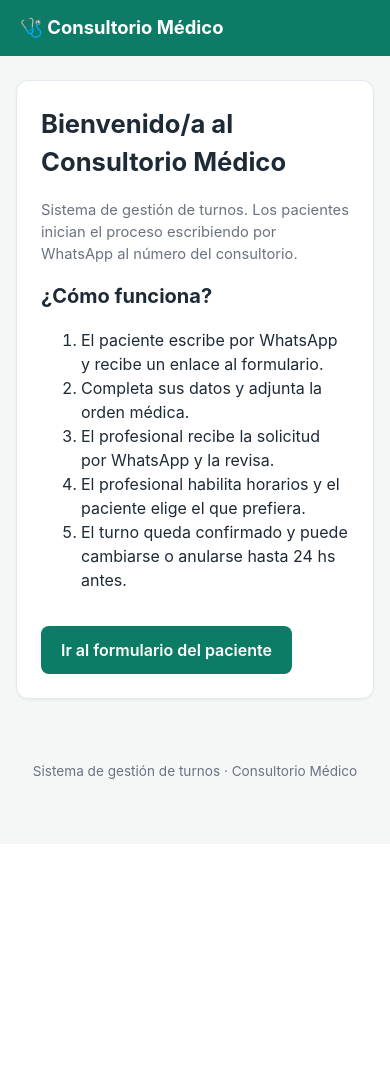
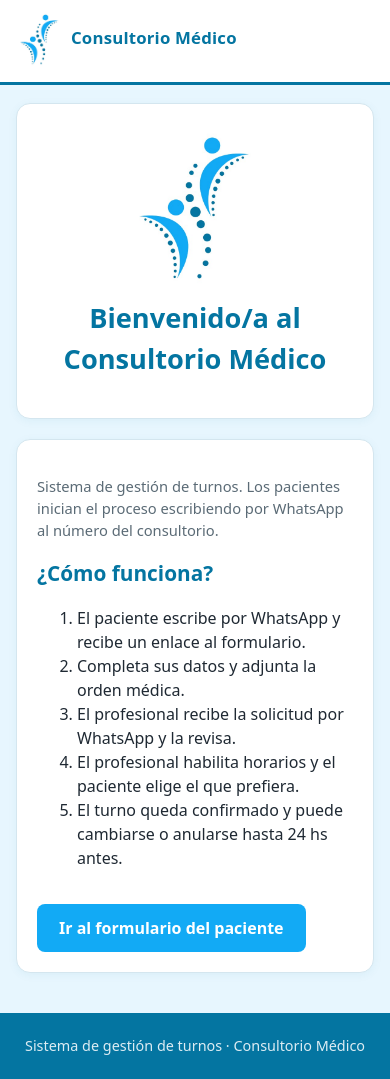
Before and after one commit to naira2800/consultorio, a Node server app: page / in a window 390 px wide. Before the commit the page ends 779 px from the top, so only its background shows below. Run offline with Node 20, Linux system fonts and the light colour scheme.

Commit message:
Aplicar identidad de marca (logo + paleta) a las paginas
- Agrega el logo del consultorio en el header y como imagen destacada en el inicio.
- Reescribe el CSS con la paleta de marca: titulos en azul oscuro (#0475A1),
  botones/acentos en celeste (#12AAF5), footer azul y fondos con tinte suave.
- Header sobre fondo blanco, layout responsive (contenedor 1100px, breakpoint 768px).

Co-Authored-By: Claude Opus 4.8 <noreply@anthropic.com>
Claude-Session: https://claude.ai/code/session_01Bj4D8Y2WuvGCEt5MDUc5H3

```diff
--- a/public/css/style.css
+++ b/public/css/style.css
@@ -1,11 +1,14 @@
 :root {
-  --primary: #0d7c66;
-  --primary-dark: #0a5f4e;
-  --bg: #f4f7f6;
-  --card: #ffffff;
-  --text: #1f2a37;
-  --muted: #6b7280;
-  --border: #e2e8f0;
+  /* Paleta de marca (extraida del logo) */
+  --brand-dark: #0475A1;   /* titulos, nav, footer, links, bordes */
+  --brand-light: #12AAF5;  /* botones, acentos, iconos, hover */
+  --bg-tint-dark: #EAF4F8; /* tinte muy claro para fondos de seccion */
+  --bg-tint-light: #E7F6FE;/* tinte muy claro para fondos de seccion */
+  --text: #1F2933;         /* texto de cuerpo */
+  --surface: #FFFFFF;      /* tarjetas y superficie principal */
+
+  --border: #d4e6ef;
+  --muted: #5b6b76;
   --danger: #c0392b;
   --warning: #b7791f;
 }
@@ -14,42 +17,60 @@
 
 body {
   margin: 0;
-  font-family: -apple-system, BlinkMacSystemFont, "Segoe UI", Roboto, Arial, sans-serif;
-  background: var(--bg);
+  font-family: system-ui, -apple-system, "Segoe UI", Roboto, sans-serif;
+  background: var(--bg-tint-light);
   color: var(--text);
   line-height: 1.5;
 }
 
+/* ---- Barra superior ---- */
 .topbar {
-  background: var(--primary);
-  padding: 14px 20px;
+  background: var(--surface);
+  border-bottom: 3px solid var(--brand-dark);
+  padding: 10px 20px;
 }
 .brand {
-  color: #fff;
-  font-size: 1.15rem;
+  display: inline-flex;
+  align-items: center;
+  gap: 12px;
+  text-decoration: none;
+}
+.brand-logo {
+  height: 56px;
+  width: auto;
+  display: block;
+}
+.brand-name {
+  color: var(--brand-dark);
+  font-size: 1.2rem;
   font-weight: 700;
-  text-decoration: none;
+  letter-spacing: 0.2px;
 }
 
 .container {
-  max-width: 720px;
-  margin: 24px auto;
+  max-width: 1100px;
+  margin: 28px auto;
   padding: 0 16px;
 }
 
+/* ---- Tarjetas ---- */
 .card {
-  background: var(--card);
+  background: var(--surface);
   border: 1px solid var(--border);
-  border-radius: 12px;
-  padding: 24px;
+  border-radius: 14px;
+  padding: 26px;
   margin-bottom: 20px;
-  box-shadow: 0 1px 3px rgba(0, 0, 0, 0.05);
+  box-shadow: 0 2px 10px rgba(4, 117, 161, 0.06);
 }
 
-h1 { font-size: 1.6rem; margin-top: 0; }
-h2 { font-size: 1.25rem; }
+/* ---- Titulos: siempre el azul oscuro ---- */
+h1, h2, h3, h4, h5, h6 { color: var(--brand-dark); }
+h1 { font-size: 1.7rem; margin-top: 0; }
+h2 { font-size: 1.3rem; }
 
-label { display: block; font-weight: 600; margin: 14px 0 6px; }
+a { color: var(--brand-dark); }
+
+label { display: block; font-weight: 600; margin: 14px 0 6px; color: var(--text); }
 
 input[type="text"],
 input[type="email"],
@@ -63,41 +84,54 @@ textarea {
   border-radius: 8px;
   font-size: 1rem;
   font-family: inherit;
+  background: var(--surface);
+  color: var(--text);
+}
+input:focus, select:focus, textarea:focus {
+  outline: none;
+  border-color: var(--brand-light);
+  box-shadow: 0 0 0 3px rgba(18, 170, 245, 0.18);
 }
 textarea { min-height: 90px; resize: vertical; }
 
 .radio-group { display: flex; gap: 20px; margin-top: 6px; }
 .radio-group label { display: flex; align-items: center; gap: 6px; font-weight: 500; margin: 0; }
 
+/* ---- Botones ---- */
 .btn {
   display: inline-block;
-  background: var(--primary);
+  background: var(--brand-light);
   color: #fff;
   border: none;
-  padding: 12px 20px;
+  padding: 12px 22px;
   border-radius: 8px;
   font-size: 1rem;
   font-weight: 600;
   cursor: pointer;
   text-decoration: none;
   margin-top: 18px;
+  transition: background .15s;
 }
-.btn:hover { background: var(--primary-dark); }
-.btn.secondary { background: #fff; color: var(--primary); border: 1px solid var(--primary); }
-.btn.danger { background: var(--danger); }
+.btn:hover { background: var(--brand-dark); }
+.btn.secondary { background: #fff; color: var(--brand-dark); border: 1px solid var(--brand-dark); }
+.btn.secondary:hover { background: var(--bg-tint-dark); }
+.btn.danger { background: var(--danger); color: #fff; }
 .btn.danger:hover { background: #922b21; }
 
+/* ---- Alertas ---- */
 .alert { padding: 12px 16px; border-radius: 8px; margin: 12px 0; }
 .alert.error { background: #fdecea; color: var(--danger); border: 1px solid #f5c6cb; }
-.alert.success { background: #e8f5e9; color: #1b5e20; border: 1px solid #c8e6c9; }
+.alert.success { background: var(--bg-tint-light); color: var(--brand-dark); border: 1px solid var(--border); }
 .alert.warning { background: #fff8e1; color: var(--warning); border: 1px solid #ffe0a3; }
 
 .muted { color: var(--muted); font-size: 0.92rem; }
 
+/* ---- Tablas ---- */
 table { width: 100%; border-collapse: collapse; margin-top: 12px; }
 th, td { padding: 8px 10px; border: 1px solid var(--border); text-align: left; }
-th { background: #f2f6f5; }
+th { background: var(--bg-tint-dark); color: var(--brand-dark); }
 
+/* ---- Grilla de horarios ---- */
 .slots { display: grid; grid-template-columns: repeat(auto-fill, minmax(160px, 1fr)); gap: 10px; margin-top: 12px; }
 .slot {
   border: 1px solid var(--border);
@@ -107,16 +141,33 @@ th { background: #f2f6f5; }
   display: flex;
   align-items: center;
   gap: 8px;
+  background: var(--surface);
   transition: border-color .15s, background .15s;
 }
-.slot:hover { border-color: var(--primary); background: #f0faf7; }
+.slot:hover { border-color: var(--brand-light); background: var(--bg-tint-light); }
 .slot input { width: auto; }
 
-.footer { text-align: center; color: var(--muted); padding: 24px; font-size: 0.85rem; }
+/* ---- Footer ---- */
+.footer {
+  text-align: center;
+  color: #dcecf3;
+  background: var(--brand-dark);
+  padding: 22px;
+  font-size: 0.9rem;
+  margin-top: 40px;
+}
+.footer p { margin: 0; }
 
+/* ---- Listas de datos ---- */
 .data-list { list-style: none; padding: 0; }
 .data-list li { padding: 6px 0; border-bottom: 1px solid var(--border); }
-.data-list li strong { display: inline-block; min-width: 140px; }
+.data-list li strong { display: inline-block; min-width: 140px; color: var(--brand-dark); }
 
 .center { text-align: center; }
 .big-icon { font-size: 3rem; }
+
+@media (max-width: 768px) {
+  .brand-name { font-size: 1.05rem; }
+  .container { margin: 18px auto; }
+  .card { padding: 20px; }
+}
--- a/views/home.ejs
+++ b/views/home.ejs
@@ -1,7 +1,11 @@
 <%- include('partials/head', { title: 'Consultorio Médico - Inicio' }) %>
 
+<div class="card center">
+  <img src="/public/img/logo.jpg" alt="Logo del Consultorio Médico" style="height:160px;width:auto;margin-bottom:8px;" />
+  <h1>Bienvenido/a al Consultorio Médico</h1>
+</div>
+
 <div class="card">
-  <h1>Bienvenido/a al Consultorio Médico</h1>
   <p class="muted">
     Sistema de gestión de turnos. Los pacientes inician el proceso escribiendo
     por WhatsApp al número del consultorio.
--- a/views/partials/head.ejs
+++ b/views/partials/head.ejs
@@ -8,6 +8,9 @@
 </head>
 <body>
   <header class="topbar">
-    <a href="/" class="brand">🩺 Consultorio Médico</a>
+    <a href="/" class="brand">
+      <img src="/public/img/logo.jpg" alt="Logo del Consultorio Médico" class="brand-logo" />
+      <span class="brand-name">Consultorio Médico</span>
+    </a>
   </header>
   <main class="container">
```
Also changed, not shown: public/img/logo.jpg (added).
